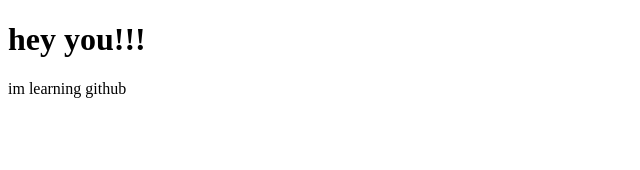
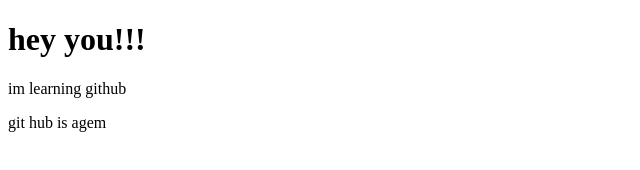
Before and after one commit to sakib333/project101, a plain HTML site: page index.html in a window 1280 px wide. Shown: the whole page, without its empty margins (0-640 px from the left). Drawn offline with Linux system fonts and the light colour scheme.

Commit message:
branch check

```diff
--- a/index.html
+++ b/index.html
@@ -8,6 +8,8 @@
 <body>
     <h1>hey you!!!</h1>
     <p>im learning github</p>
+    <p>git hub is agem</p>
+
 
 
 </body>
```
